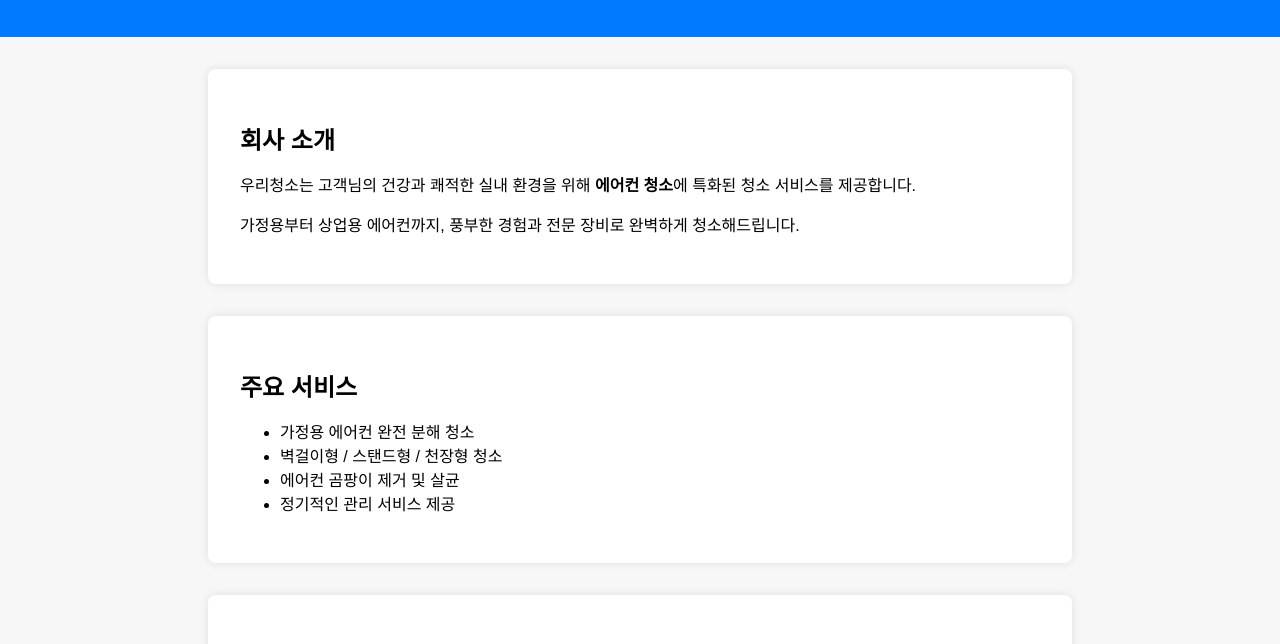
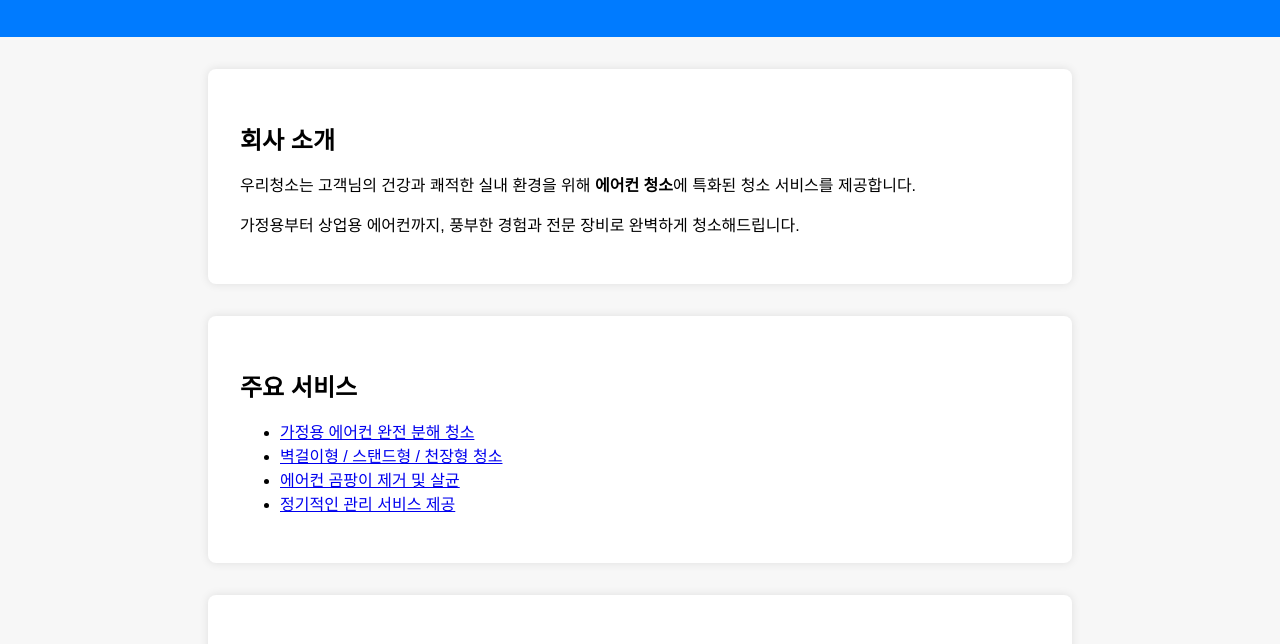
Before and after one commit to Kim-Deokyoung/osung, a plain HTML site: page index.html in a window 1280 px wide. Shown: the part 134-778 px from the top of the page. Drawn offline with Linux system fonts and the light colour scheme.

Commit message:
Update index.html

```diff
--- a/index.html
+++ b/index.html
@@ -52,10 +52,10 @@
 <section>
   <h2>주요 서비스</h2>
   <ul>
-    <li>가정용 에어컨 완전 분해 청소</li>
-    <li>벽걸이형 / 스탠드형 / 천장형 청소</li>
-    <li>에어컨 곰팡이 제거 및 살균</li>
-    <li>정기적인 관리 서비스 제공</li>
+    <li><a href="https://www.kbstar.com/service1" target="_blank">가정용 에어컨 완전 분해 청소</a></li>
+    <li><a href="https://www.kbstar.com/service2" target="_blank">벽걸이형 / 스탠드형 / 천장형 청소</a></li>
+    <li><a href="https://www.kbstar.com/service3" target="_blank">에어컨 곰팡이 제거 및 살균</a></li>
+    <li><a href="https://www.kbstar.com/service4" target="_blank">정기적인 관리 서비스 제공</a></li>
   </ul>
 </section>
 
```
